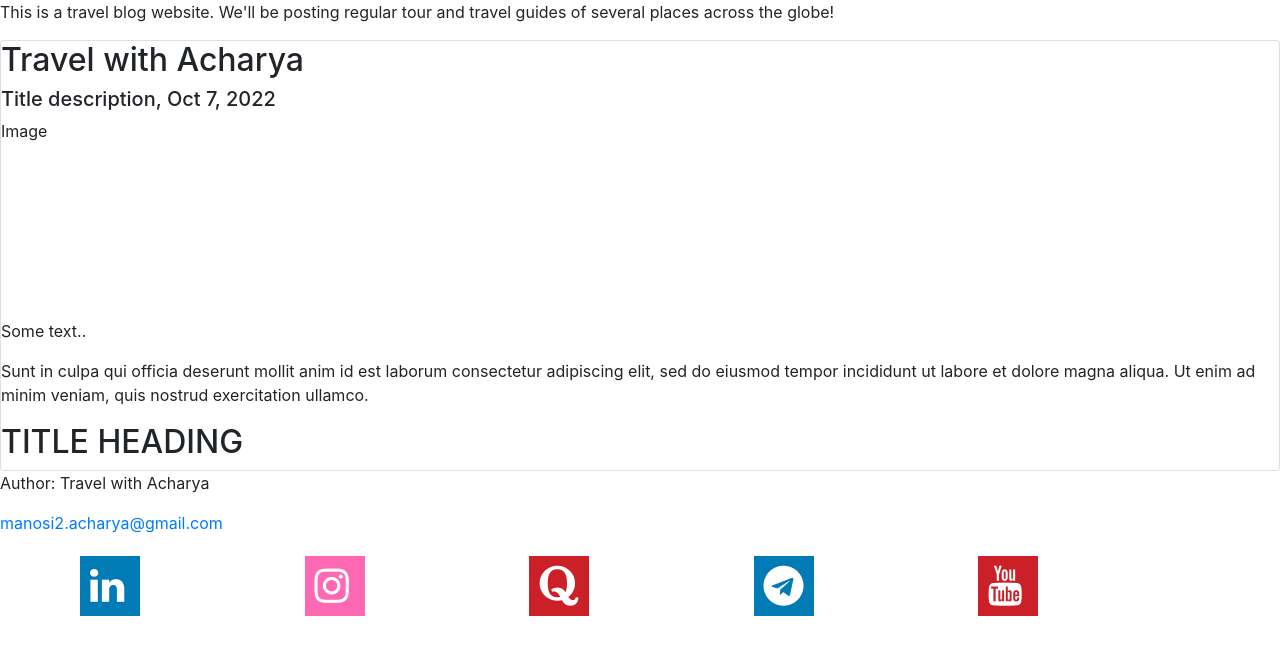
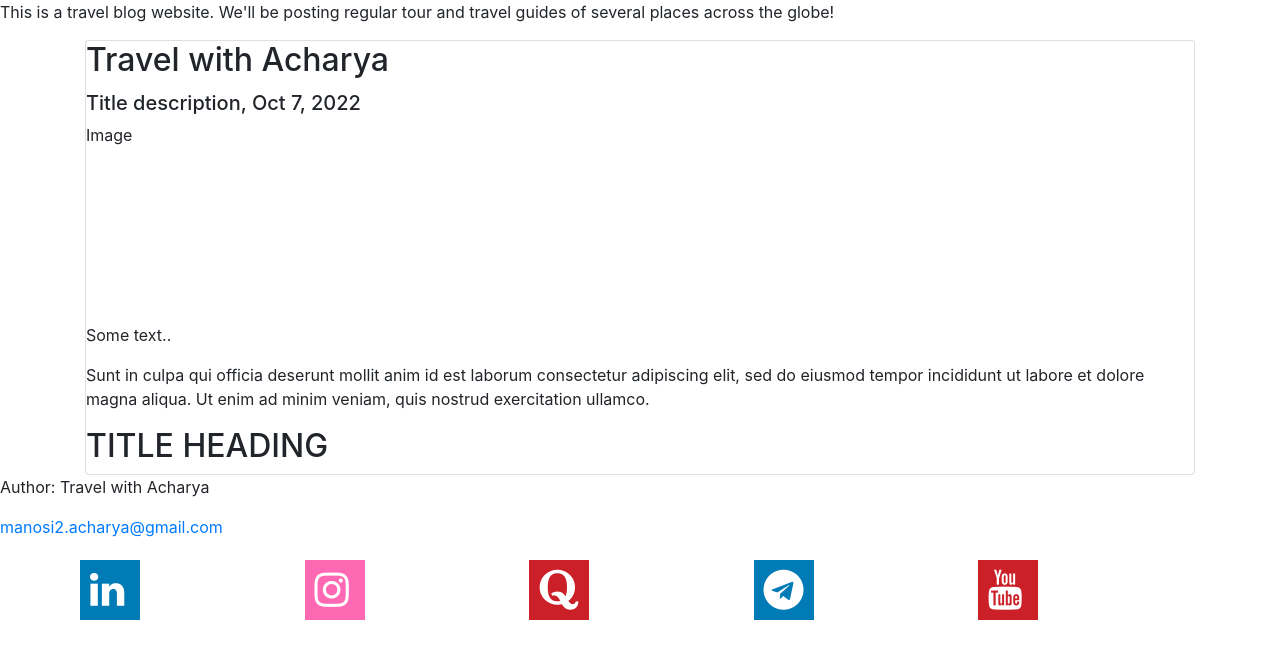
Before and after one commit to manosiacharya/TravelWithAcharya, a plain HTML site: page index.html in a window 1280 px wide. Drawn offline with nearby package versions, Linux system fonts and the light colour scheme.

Commit message:
Added Card classes

```diff
--- a/index.html
+++ b/index.html
@@ -18,20 +18,18 @@
 
 </head>
 <body>
-    <p>This is a travel blog website. We'll be posting regular tour and travel guides of several places across the globe!</p>
+  <p>This is a travel blog website. We'll be posting regular tour and travel guides of several places across the globe!</p>
 
+  <div class="container">
     <div class="card">
-
-      <h2>Travel with Acharya</h2>
-      <h5>Title description, Oct 7, 2022</h5>
+      <h2 class="card-title">Travel with Acharya</h2>
+      <h5 class="card-description">Title description, Oct 7, 2022</h5>
       <div class="fakeimg" style="height:200px;">Image</div>
-      <p>Some text..</p>
-      <p>Sunt in culpa qui officia deserunt mollit anim id est laborum consectetur adipiscing elit, sed do eiusmod tempor incididunt ut labore et dolore magna aliqua. Ut enim ad minim veniam, quis nostrud exercitation ullamco.</p>
-
+      <p class="card-text">Some text..</p>
+      <p class="card-text">Sunt in culpa qui officia deserunt mollit anim id est laborum consectetur adipiscing elit, sed do eiusmod tempor incididunt ut labore et dolore magna aliqua. Ut enim ad minim veniam, quis nostrud exercitation ullamco.</p>
       <h2>TITLE HEADING</h2>
-
     </div>
-
+    </div>
 </body>
 
 <footer>
```
